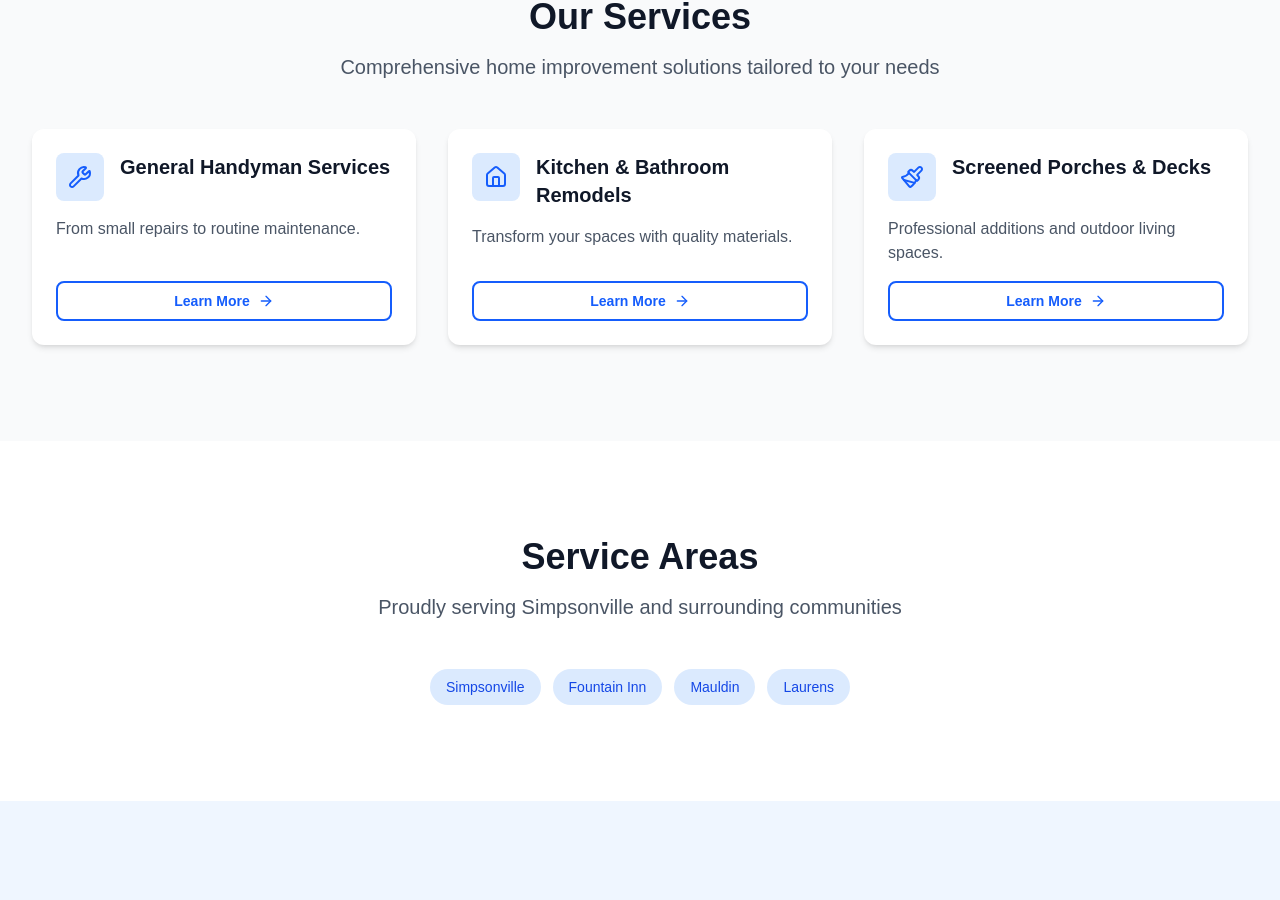
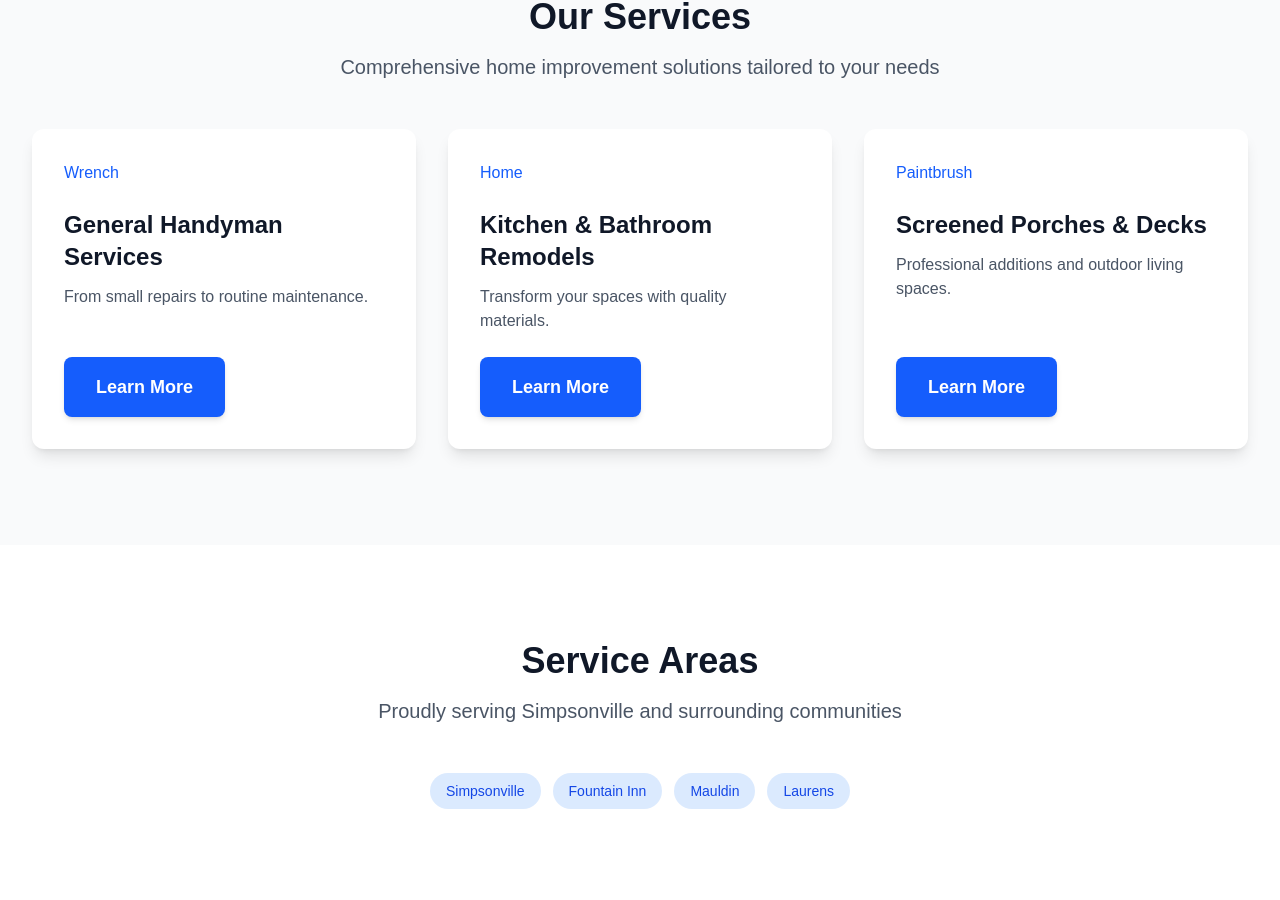
Before and after one commit to cscottburch1/burch-contracting-fresh, a Next.js app: page / in a window 1280 px wide. Shown: the part 1333-2233 px from the top of the page. Built offline with nearby package versions, Linux system fonts and the light colour scheme.

Commit message:
Edited Services ServiceCard

```diff
--- a/src/components/ui/ServiceCard.tsx
+++ b/src/components/ui/ServiceCard.tsx
@@ -1,52 +1,48 @@
+'use client';
+
 import React from 'react';
-import { Card } from './Card';
-import Icon, { IconName } from './Icon';
-import { Button } from './Button';
+import { Button } from '@/components/ui/Button'; // Adjust path if needed
+import { Icon } from '@/components/ui/Icon'; // Adjust path if needed
 
 interface ServiceCardProps {
   title: string;
   description: string;
-  icon: IconName;
-  tasks?: string[];
-  href?: string;
-  compact?: boolean;
+  icon?: React.ReactNode; // For custom icons (e.g., Lucide or SVG)
+  href?: string; // Optional link
+  className?: string;
 }
 
-export const ServiceCard: React.FC<ServiceCardProps> = ({
+export const ServiceCard = ({
   title,
   description,
   icon,
-  tasks,
-  href,
-  compact = false
-}) => {
+  href = '/contact',
+  className = '',
+}: ServiceCardProps) => {
+  const content = (
+    <div className="flex flex-col h-full">
+      {icon && <div className="mb-6 text-blue-600">{icon}</div>}
+      <h3 className="text-2xl font-bold mb-3 text-gray-900">{title}</h3>
+      <p className="text-gray-600 flex-grow mb-6">{description}</p>
+      <div className="mt-auto">
+        <Button variant="primary" size="lg" href={href}>
+          Learn More
+        </Button>
+      </div>
+    </div>
+  );
+
   return (
-    <Card hover={!!href} className="h-full flex flex-col">
-      <div className="flex items-start gap-4 mb-4">
-        <div className="flex-shrink-0 w-12 h-12 bg-blue-100 rounded-lg flex items-center justify-center">
-          <Icon name={icon} className="text-blue-600" size={24} />
-        </div>
-        <h3 className="text-xl font-bold text-gray-900">{title}</h3>
-      </div>
-      <p className="text-gray-600 mb-4 flex-grow">{description}</p>
-
-      {!compact && tasks && tasks.length > 0 && (
-        <ul className="space-y-2 mb-4">
-          {tasks.map((task, index) => (
-            <li key={index} className="flex items-start gap-2 text-sm text-gray-600">
-              <Icon name="Check" size={16} className="text-green-500 flex-shrink-0 mt-0.5" />
-              <span>{task}</span>
-            </li>
-          ))}
-        </ul>
+    <div
+      className={`bg-white p-8 rounded-xl shadow-lg hover:shadow-xl transition-shadow duration-300 ${className}`}
+    >
+      {href ? (
+        <a href={href} className="block h-full">
+          {content}
+        </a>
+      ) : (
+        content
       )}
-
-      {href && (
-        <Button variant="outline" size="sm" href={href} className="mt-auto">
-          Learn More
-          <Icon name="ArrowRight" size={16} />
-        </Button>
-      )}
-    </Card>
+    </div>
   );
 };
```
